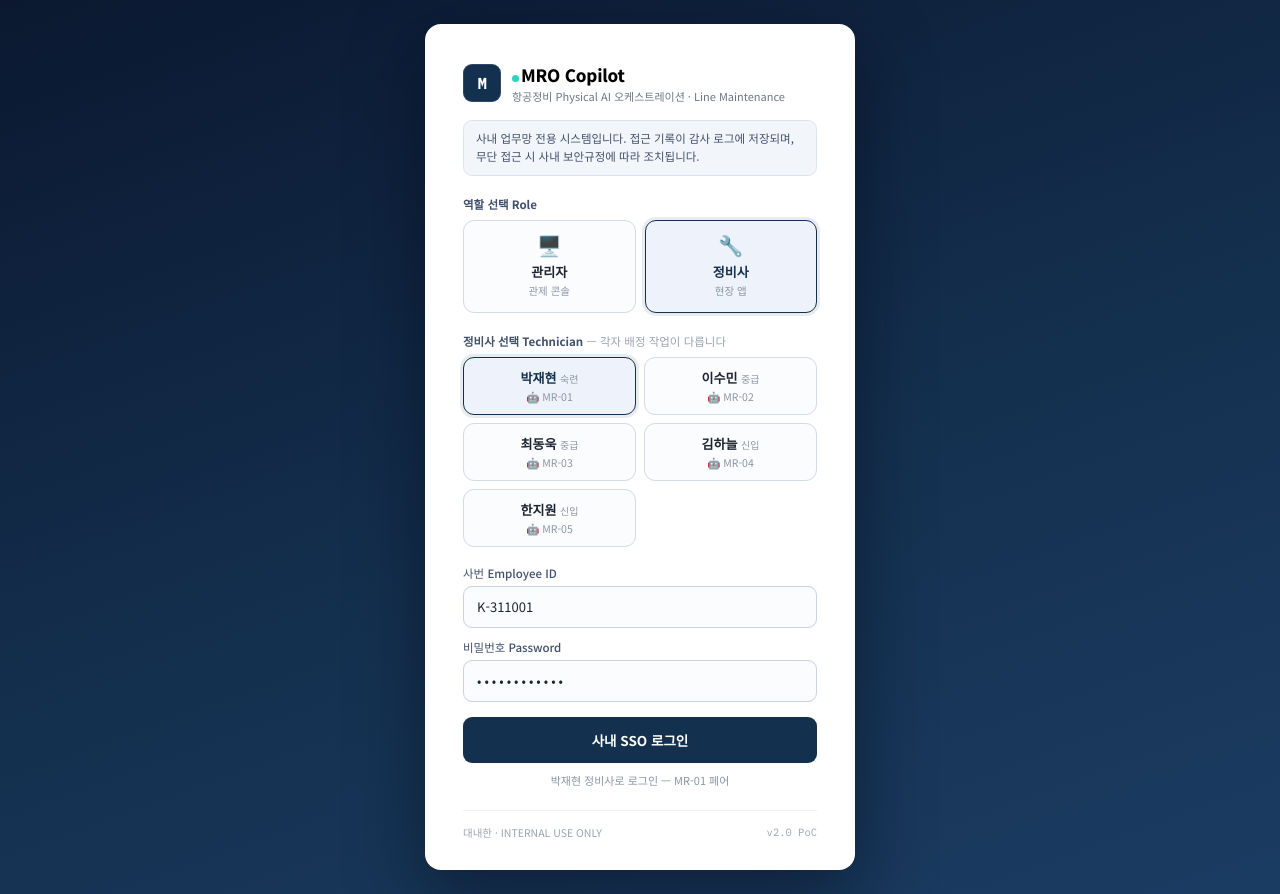
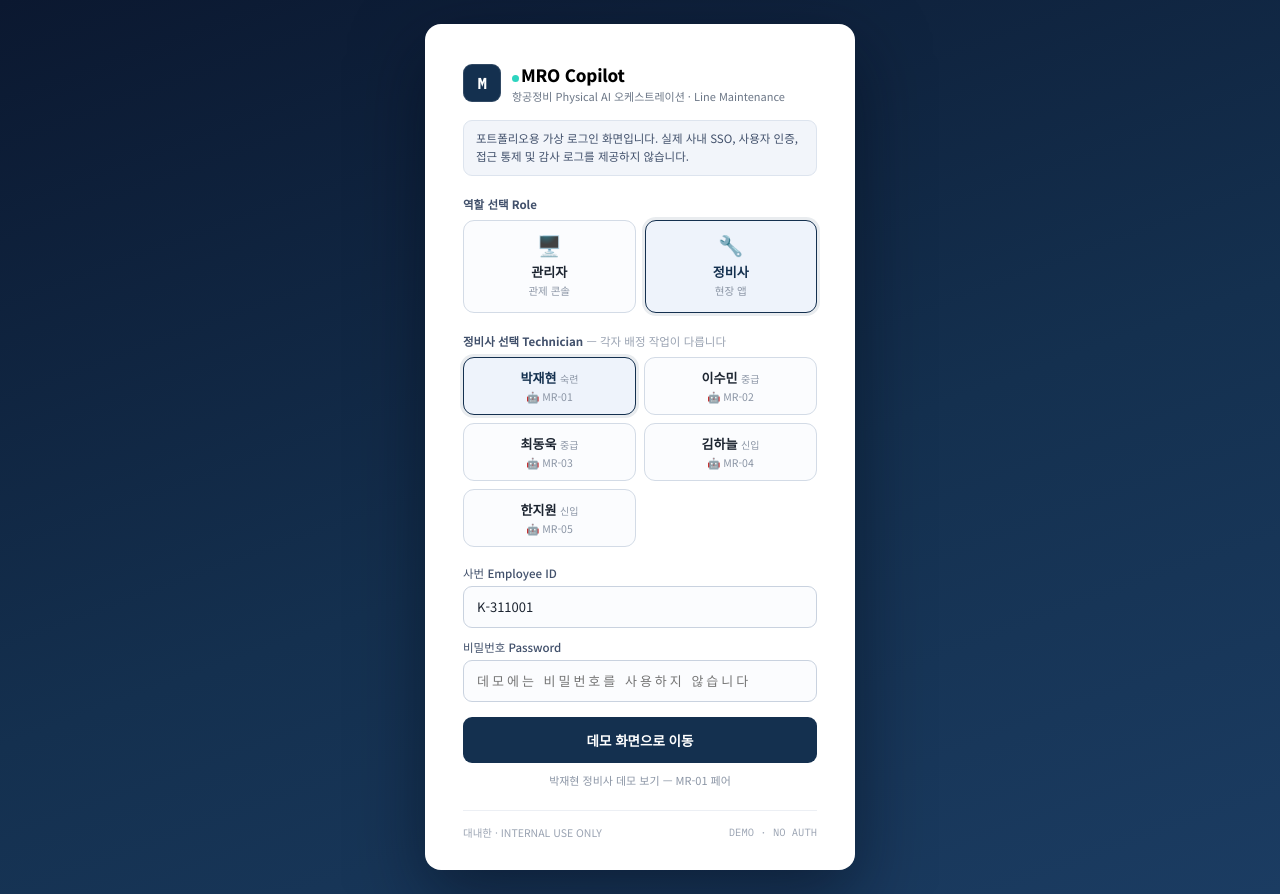
Before and after one commit to rlaqhfla0917-bit/AERON, a website: page login.html in a window 1280 px wide. Drawn offline with Linux system fonts and the light colour scheme.

Commit message:
docs(ui): remove misleading SSO and audit-log claims from public demo (#2)

```diff
--- a/login.html
+++ b/login.html
@@ -45,7 +45,7 @@
     <div class="logo">M</div>
     <div><h1><span class="dot"></span>MRO Copilot</h1><p>항공정비 Physical AI 오케스트레이션 · Line Maintenance</p></div>
   </div>
-  <div class="sec">사내 업무망 전용 시스템입니다. 접근 기록이 감사 로그에 저장되며, 무단 접근 시 사내 보안규정에 따라 조치됩니다.</div>
+  <div class="sec">포트폴리오용 가상 로그인 화면입니다. 실제 사내 SSO, 사용자 인증, 접근 통제 및 감사 로그를 제공하지 않습니다.</div>
 
   <div class="rlabel">역할 선택 Role</div>
   <div class="roles">
@@ -63,14 +63,14 @@
   </div>
 
   <div class="fld"><label>사번 Employee ID</label><input id="uid" class="mono" value=""></div>
-  <div class="fld"><label>비밀번호 Password</label><input id="pw" type="password" value="mro-poc-2026"></div>
-  <button class="go" onclick="submit()">사내 SSO 로그인</button>
-  <div class="hint" id="hint">역할을 선택하고 로그인하세요</div>
+  <div class="fld"><label>비밀번호 Password</label><input id="pw" type="password" value="" disabled placeholder="데모에는 비밀번호를 사용하지 않습니다"></div>
+  <button class="go" onclick="submit()">데모 화면으로 이동</button>
+  <div class="hint" id="hint">역할을 선택해 체험용 화면으로 이동하세요</div>
 
-  <div class="foot"><span>대내한 · INTERNAL USE ONLY</span><span class="mono">v2.0 PoC</span></div>
+  <div class="foot"><span>대내한 · INTERNAL USE ONLY</span><span class="mono">DEMO · NO AUTH</span></div>
 </div>
 <script>
-  // 역할별 데모 계정·진입 대상
+  // 역할별 데모 화면·진입 대상 (실제 인증 아님)
   var ROLES = {
     manager: { uid:'K-208114', to:'/manager.html', hint:'관리자 관제 콘솔 — 운영·품질·인재·지식·효과 리포트' },
     tech:    { uid:'K-311001', to:'/index.html',   hint:'정비사 현장 앱 — 아래에서 정비사를 선택하세요' }
@@ -96,7 +96,7 @@
     document.querySelectorAll('[data-tech]').forEach(function(el){ el.classList.toggle('on', el.dataset.tech===id); });
     var t = TECHS.find(function(x){return x.id===id;});
     if(t) document.getElementById('uid').value = t.uid;
-    document.getElementById('hint').textContent = t.id+' 정비사로 로그인 — '+t.robot+' 페어';
+    document.getElementById('hint').textContent = t.id+' 정비사 데모 보기 — '+t.robot+' 페어';
   }
   function pick(r){
     current = r;
```
